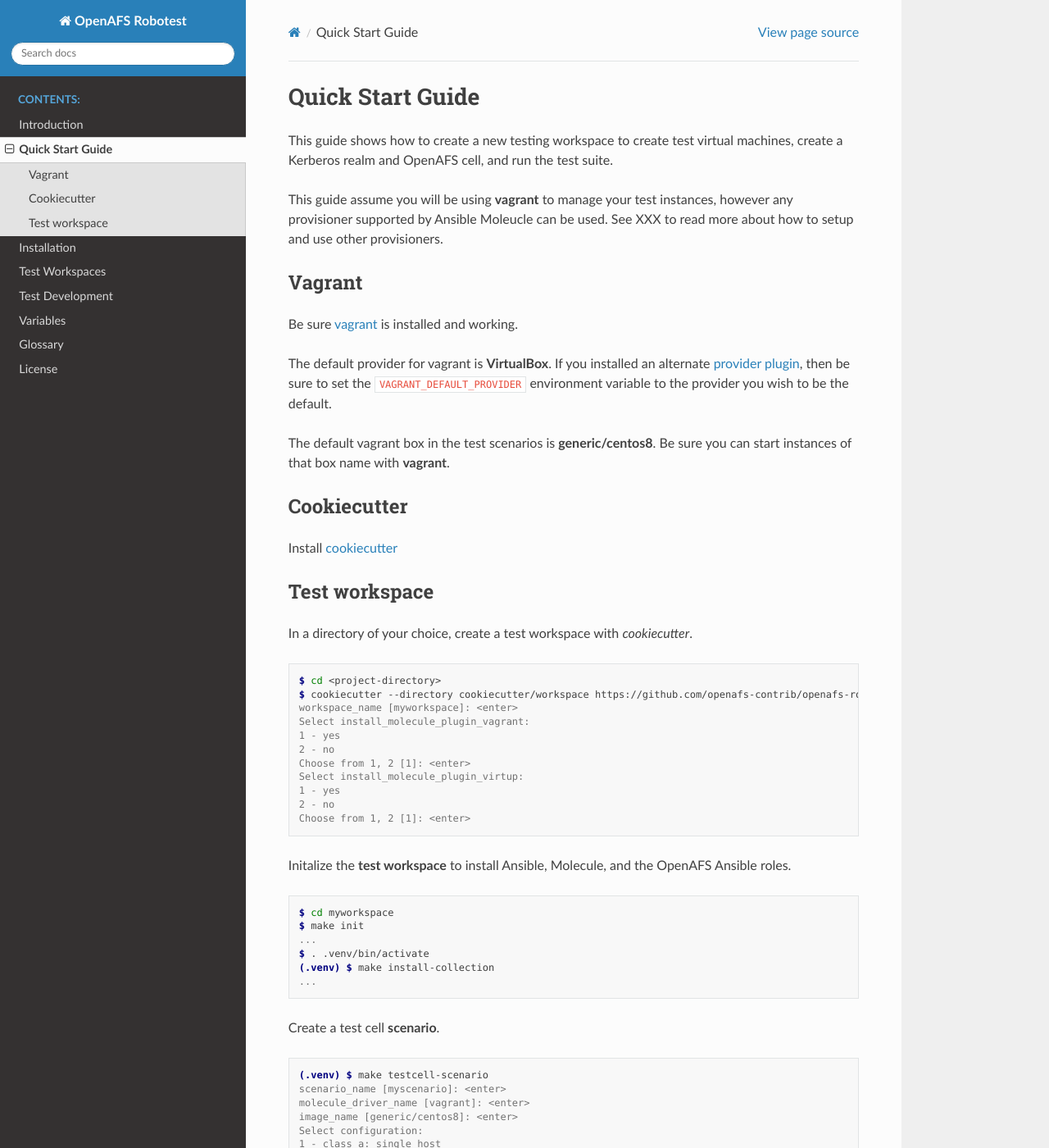
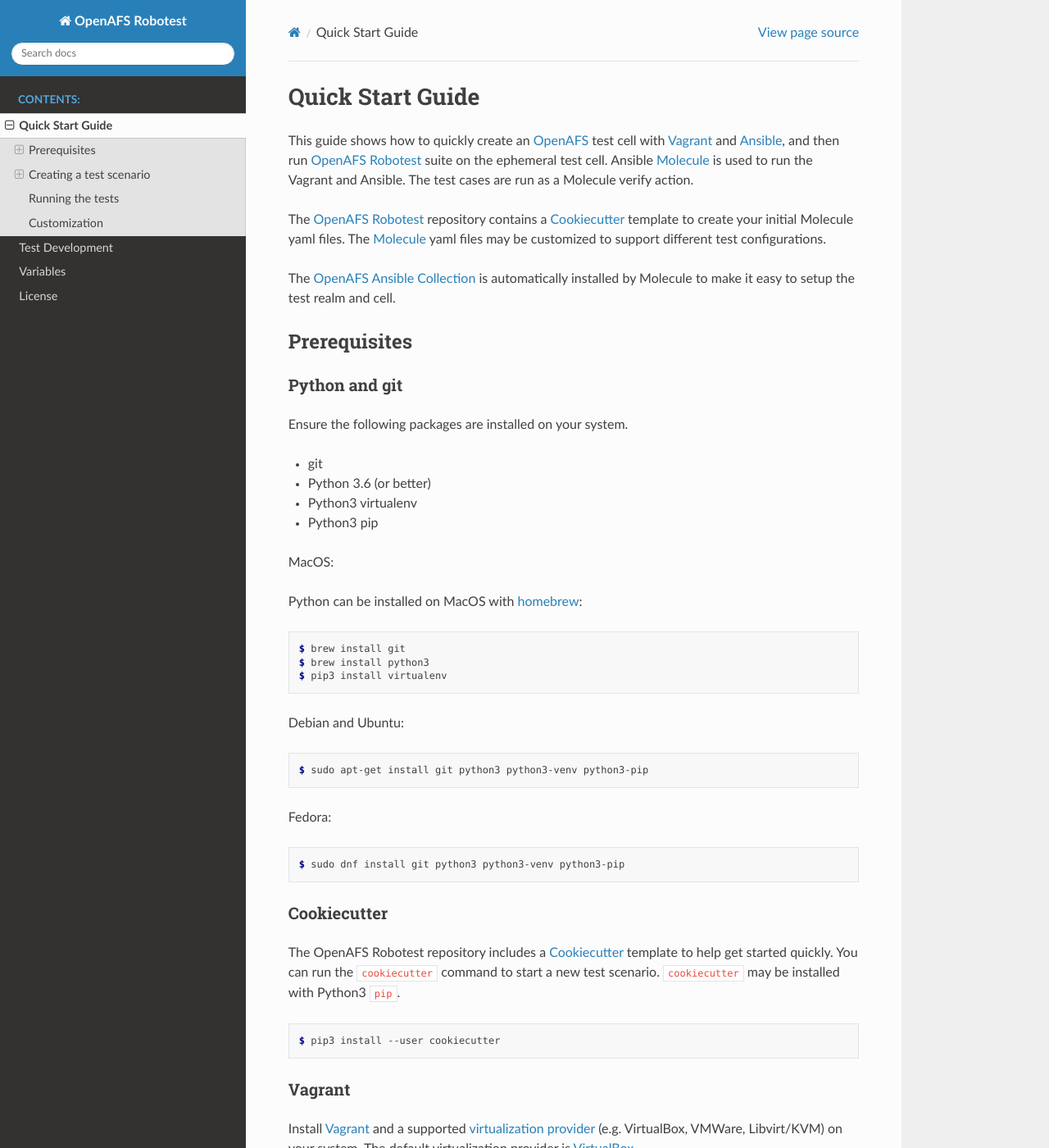
Before and after one commit to openafs-contrib/openafs-robotest, a Sphinx documentation site: the page built from docs/source/guide.rst, in a window 1280 px wide and 1400 px high. Shown: the whole window at 82% size. Built offline with Sphinx 7.4.7 and the Read the Docs theme 2.0.0, drawn with Linux system fonts in a browser that asks for light colours; some of the changed text lies outside the part shown.

Commit message:
docs: Update quick start guide
Update the quick start guide and remove todos.

Move the requirements.txt back to the cookiecutter to make it easier to
install molecule et al.

```diff
--- /dev/null
+++ b/docs/requirements.txt
@@ -0,0 +1,2 @@
+sphinx
+sphinx-rtd-theme
--- a/docs/source/glossary.rst
+++ /dev/null
@@ -1,4 +0,0 @@
-Glossary
-========
-
-TODO
--- a/docs/source/guide.rst
+++ b/docs/source/guide.rst
@@ -1,95 +1,217 @@
 Quick Start Guide
 =================
 
-This guide shows how to create a new testing workspace to create test virtual
-machines, create a Kerberos realm and OpenAFS cell, and run the test suite.
+This guide shows how to quickly create an OpenAFS_ test cell with Vagrant_ and
+Ansible_, and then run `OpenAFS Robotest`_ suite on the ephemeral test cell.
+Ansible Molecule_ is used to run the Vagrant and Ansible. The test cases are
+run as a Molecule verify action.
 
-This guide assume you will be using **vagrant** to manage your test instances,
-however any provisioner supported by Ansible Moleucle can be used. See XXX to
-read more about how to setup and use other provisioners.
+The `OpenAFS Robotest`_ repository contains a `Cookiecutter`_ template to create
+your initial Molecule yaml files.  The Molecule_ yaml files may be customized to
+support different test configurations.
 
-Vagrant
--------
+The `OpenAFS Ansible Collection`_ is automatically installed by Molecule to make
+it easy to setup the test realm and cell.
 
-Be sure vagrant_ is installed and working.
+Prerequisites
+-------------
 
-The default provider for vagrant is **VirtualBox**. If you installed an
-alternate `provider plugin`_, then be sure to set the ``VAGRANT_DEFAULT_PROVIDER``
-environment variable to the provider you wish to be the default.
+Python and git
+~~~~~~~~~~~~~~
 
-The default vagrant box in the test scenarios is **generic/centos8**. Be sure
-you can start instances of that box name with **vagrant**.
+Ensure the following packages are installed on your system.
 
-.. _vagrant: https://www.vagrantup.com/
-.. _`provider plugin`: https://www.vagrantup.com/docs/providers/default
+* git
+* Python 3.6 (or better)
+* Python3 virtualenv
+* Python3 pip
 
-Cookiecutter
-------------
+MacOS:
 
-Install cookiecutter_
-
-.. _cookiecutter: https://cookiecutter.readthedocs.io/
-
-
-Test workspace
---------------
-
-In a directory of your choice, create a test workspace with `cookiecutter`.
+Python can be installed on MacOS with homebrew_:
 
 .. code-block:: console
 
-    $ cd <project-directory>
-    $ cookiecutter --directory cookiecutter/workspace https://github.com/openafs-contrib/openafs-robotest
-    workspace_name [myworkspace]: <enter>
-    Select install_molecule_plugin_vagrant:
-    1 - yes
-    2 - no
-    Choose from 1, 2 [1]: <enter>
-    Select install_molecule_plugin_virtup:
-    1 - yes
-    2 - no
-    Choose from 1, 2 [1]: <enter>
+    $ brew install git
+    $ brew install python3
+    $ pip3 install virtualenv
 
-Initalize the **test workspace** to install Ansible, Molecule, and the OpenAFS
-Ansible roles.
+Debian and Ubuntu:
 
 .. code-block:: console
 
-    $ cd myworkspace
-    $ make init
-    ...
-    $ . .venv/bin/activate
-    (.venv) $ make install-collection
-    ...
+    $ sudo apt-get install git python3 python3-venv python3-pip
 
-Create a test cell **scenario**.
+Fedora:
 
 .. code-block:: console
 
-    (.venv) $ make testcell-scenario
-    scenario_name [myscenario]: <enter>
-    molecule_driver_name [vagrant]: <enter>
-    image_name [generic/centos8]: <enter>
-    Select configuration:
-    1 - class a: single host
-    2 - class b: cluster 1 db, 2 fs, 3 cl
-    3 - class c: cluster 3 db, 3 fs, 3 cl
-    Choose from 1, 2 [1]: <enter>
+    $ sudo dnf install git python3 python3-venv python3-pip
+
+Cookiecutter
+~~~~~~~~~~~~
+
+The OpenAFS Robotest repository includes a Cookiecutter_ template to help get
+started quickly.  You can run the ``cookiecutter`` command to start a new test
+scenario.  ``cookiecutter`` may be installed with Python3 ``pip``.
+
+.. code-block:: console
+
+   $ pip3 install --user cookiecutter
+
+
+Vagrant
+~~~~~~~
+
+Install Vagrant_ and a supported `virtualization provider`_ (e.g. VirtualBox,
+VMWare, Libvirt/KVM) on your system. The default virtualization provider is
+VirtualBox_.
+
+Ensure you are able to create the an instance of the ``generic/centos8`` box
+with Vagrant_.
+
+
+Creating a test scenario
+------------------------
+
+In a directory of your choice, create a test scenario with `Cookiecutter`_.
+
+.. code-block:: console
+
+    $ cookiecutter --directory cookiecutter/testcell-scenario https://github.com/openafs-contrib/openafs-robotest
+    scenario_name [Untitled]: my-first-scenario
+    instance_prefix [m-]:
+    Select collection_repo:
+    1 - galaxy
+    2 - github
+    3 - local
+    Choose from 1, 2, 3 [1]:
+    collections_paths [.]:
+    cell [example.com]:
+    realm [EXAMPLE.COM]:
+    Select platform:
+    1 - centos8
+    2 - centos7
+    3 - debian11
+    4 - debian10
+    5 - fedora34
+    6 - solaris114
+    Choose from 1, 2, 3, 4, 5, 6 [1]: 3
+    image_name [generic/debian11]:
     Select install_method:
     1 - managed
     2 - packages
     3 - bdist
     4 - sdist
-    5 - scm
-    Choose from 1, 2, 3, 4, 5 [1]: <enter>
-    Select module_install_method:
-    1 - dkms
-    2 - kmod
-    Choose from 1, 2 [1]: 2 <enter>
+    5 - source
+    Choose from 1, 2, 3, 4, 5 [1]: 1
+    Select enable_dkms:
+    1 - yes
+    2 - no
+    Choose from 1, 2 [1]: 1
+    Select enable_builds:
+    1 - yes
+    2 - no
+    Choose from 1, 2 [1]: 1
 
-Create a test cell and run the Robot Framework tests.
+This should create a molecule scenario directory containing a `molecule.yml`
+file and a set of Ansible playbooks.
+
+Initialize the local repo
+~~~~~~~~~~~~~~~~~~~~~~~~~
+
+Create a local git repository in the test scenario.
 
 .. code-block:: console
 
-    (.venv) $ cd scenarios/testcell/myscenario
-    (.venv) $ molecule test
+    $ cd my-first-scenario
+    $ git init
+    $ git add .
+    $ git commit -m Initial
+
+Installing Molecule
+~~~~~~~~~~~~~~~~~~~
+
+Install `Ansible`_, `Molecule`_, and the required Molecule plugins.  It is
+recommended to install these in a Python3 virtualenv directory in your
+test scenario.
+
+.. code-block:: console
+
+    $ cd my-first-scenario
+    $ python3 -m venv venv
+    $ . venv/bin/activate
+    (venv) $ pip install -r requirements.txt
+
+Molecule Driver Configuration
+~~~~~~~~~~~~~~~~~~~~~~~~~~~~~
+
+Local configuration setting for the Molecule driver are specified in a Molecule
+base configuration file, located in ``.config/molecule/config.yml``.
+
+Update the base configuration file to set the name Vagrant provider name you are
+using, or to specify a different driver name if you are not using Vagrant.  See
+the Molecule driver configuration documentation for more information.
+
+.. code-block:: console
+
+    $ cat ~/.config/molecule/config.yml
+    ---
+    driver:
+      name: vagrant
+      provider:
+        name: virtualbox
+      prepare:
+        bootstrap_python: yes
+        allow_reboot: yes
+        selinux_mode: permissive
+        rewrite_hosts_file: yes
+
+Running the tests
+-----------------
+
+Run ``molecule`` to run the Ansbile playbooks to create Kerberos realm and the
+OpenAFS cell and then install and run the `OpenAFS Robotest`_ test suite. The
+test report and logs are saved in the ``reports/<scenario-name>`` directory.
+
+.. code-block:: console
+
+    (venv) $ molecule test
+
+Individual Molecule commands may be used to run the scenario in steps. This
+can be helpful when troubleshooting.
+
+.. code-block:: console
+
+    (venv) $ molecule create    # To create and prepare the test instance.
+    (venv) $ molecule converge  # To create the realm and cell.
+    (venv) $ molecule verify    # To run the test suite.
+    (venv) $ molecule login     # To ssh to the test instance.
+    (venv) $ molecule destroy   # To destroy the test instance.
+
+Customization
+-------------
+
+The ``molecule.yml`` file can be customized to support different testing
+scenarios, and new scenarios can be created by creating new scenario directories
+under the ``molecule`` subdirectory.
+
+Customization possibilities include:
+
+* Different test instance operating systems
+* Number of test instances, and whether an instance is a client or server.
+* OpenAFS installation installation method
+* OpenAFS build options
+* Test cases to run and Robotframework ``robot`` options
+
+
+.. _Ansible: https://www.ansible.com/
+.. _Cookiecutter: https://cookiecutter.readthedocs.io/
+.. _homebrew: https://brew.sh
+.. _Molecule: https://molecule.readthedocs.io/en/latest/
+.. _`OpenAFS Ansible Collection`: https://galaxy.ansible.com/openafs_contrib/openafs
+.. _OpenAFS: https://www.openafs.org
+.. _`OpenAFS Robotest`: https://github.com/openafs-contrib/openafs-robotest
+.. _Vagrant: https://www.vagrantup.com/
+.. _`virtualization provider`: https://www.vagrantup.com/docs/providers
+.. _VirtualBox: https://www.virtualbox.org/
--- a/docs/source/install.rst
+++ /dev/null
@@ -1,4 +0,0 @@
-Installation
-============
-
-Todo
--- a/docs/source/intro.rst
+++ /dev/null
@@ -1,4 +0,0 @@
-Introduction
-============
-
-todo
--- a/docs/source/license.rst
+++ b/docs/source/license.rst
@@ -1,7 +1,7 @@
 License
 =======
 
-Copyright (c) 2014-2021, Sine Nomine Associates
+Copyright (c) 2014-2022, Sine Nomine Associates
 
 Redistribution and use in source and binary forms, with or without
 modification, are permitted provided that the following conditions are met:
--- a/docs/source/workspaces.rst
+++ /dev/null
@@ -1,4 +0,0 @@
-Test Workspaces
-===============
-
-todo
```
Also changed, not shown: README.md (+6 -7 lines), docs/source/index.rst (+11 -10 lines), 3 other files.
